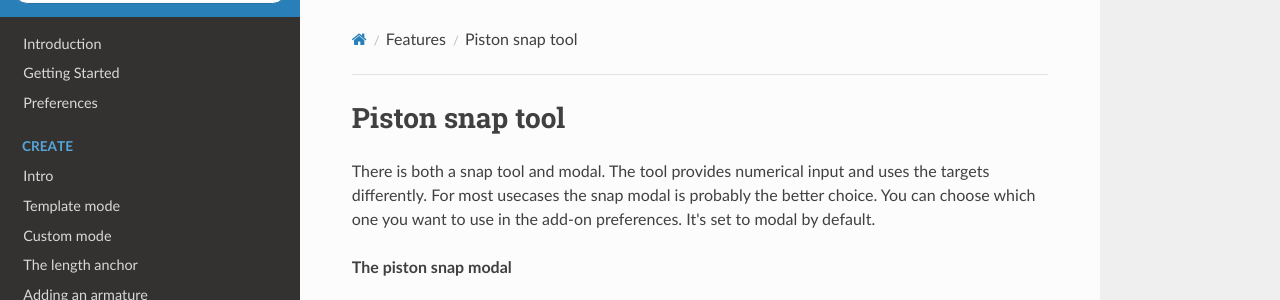
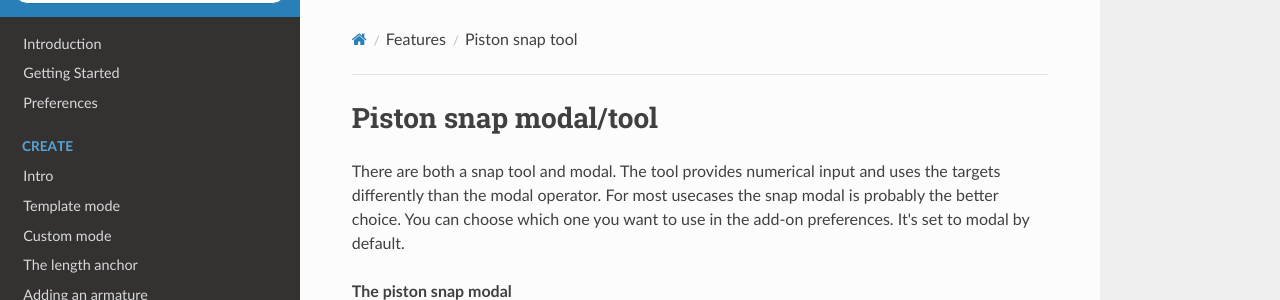
Before and after one commit to ZenderB3D/pp_docs, an MkDocs documentation site: the page built from docs/Features/pistonsnaptool.md, in a window 1280 px wide and 900 px high, cut to the strip 0-300 px from the top of the window. Built offline with MkDocs 1.6.1, drawn with Linux system fonts in a browser that asks for light colours; nearby versions of some CDN libraries.

Commit message:
Update pistonsnaptool.md

```diff
--- a/docs/Features/pistonsnaptool.md
+++ b/docs/Features/pistonsnaptool.md
@@ -1,6 +1,6 @@
-#Piston snap tool
+#Piston snap modal/tool
 
-There is both a snap tool and modal. The tool provides numerical input and uses the targets differently. For most usecases the snap modal is probably the better choice. You can choose which one you want to use in the add-on preferences. It's set to modal by default.
+There are both a snap tool and modal. The tool provides numerical input and uses the targets differently than the modal operator. For most usecases the snap modal is probably the better choice. You can choose which one you want to use in the add-on preferences. It's set to modal by default.
 
 **The piston snap modal**
 
```
